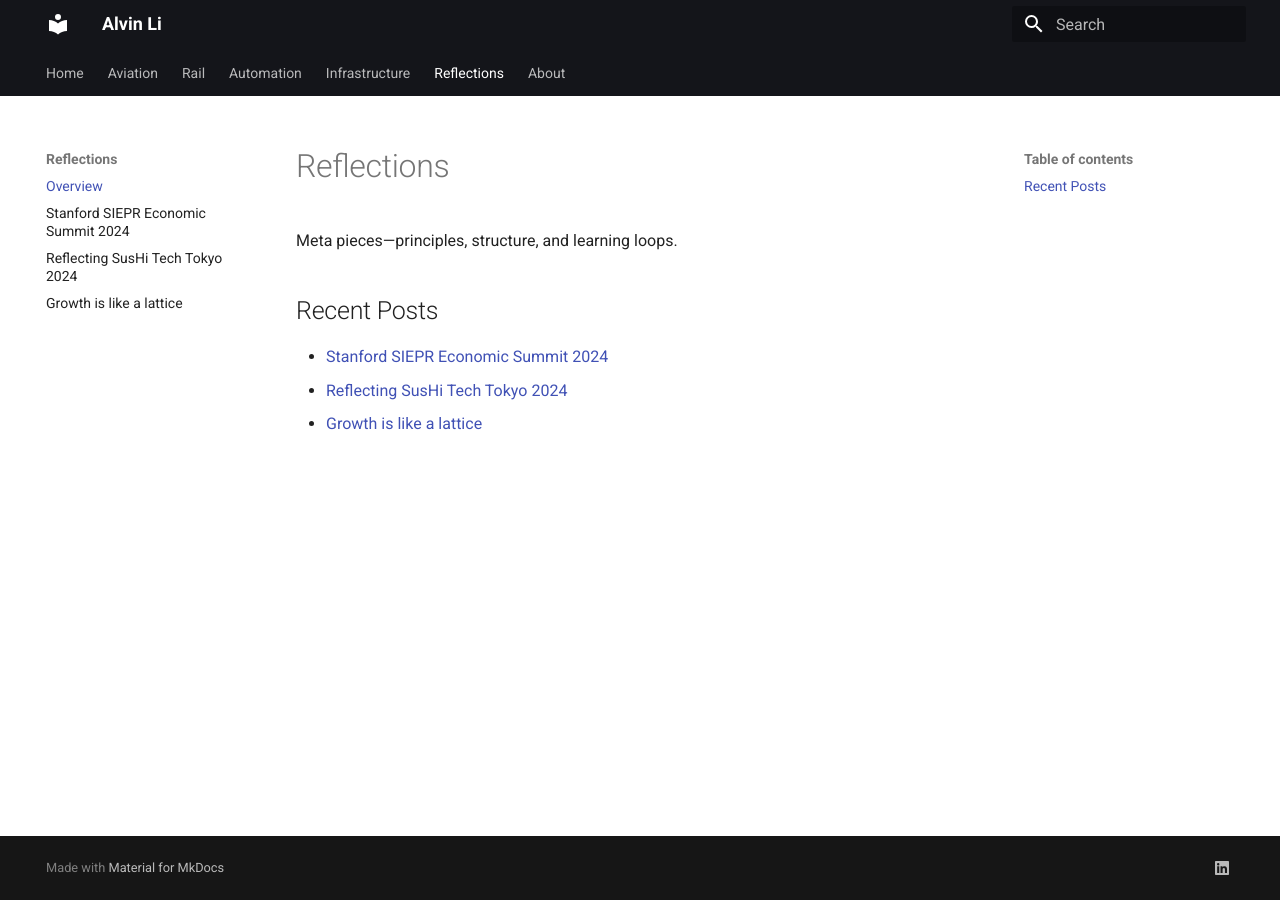
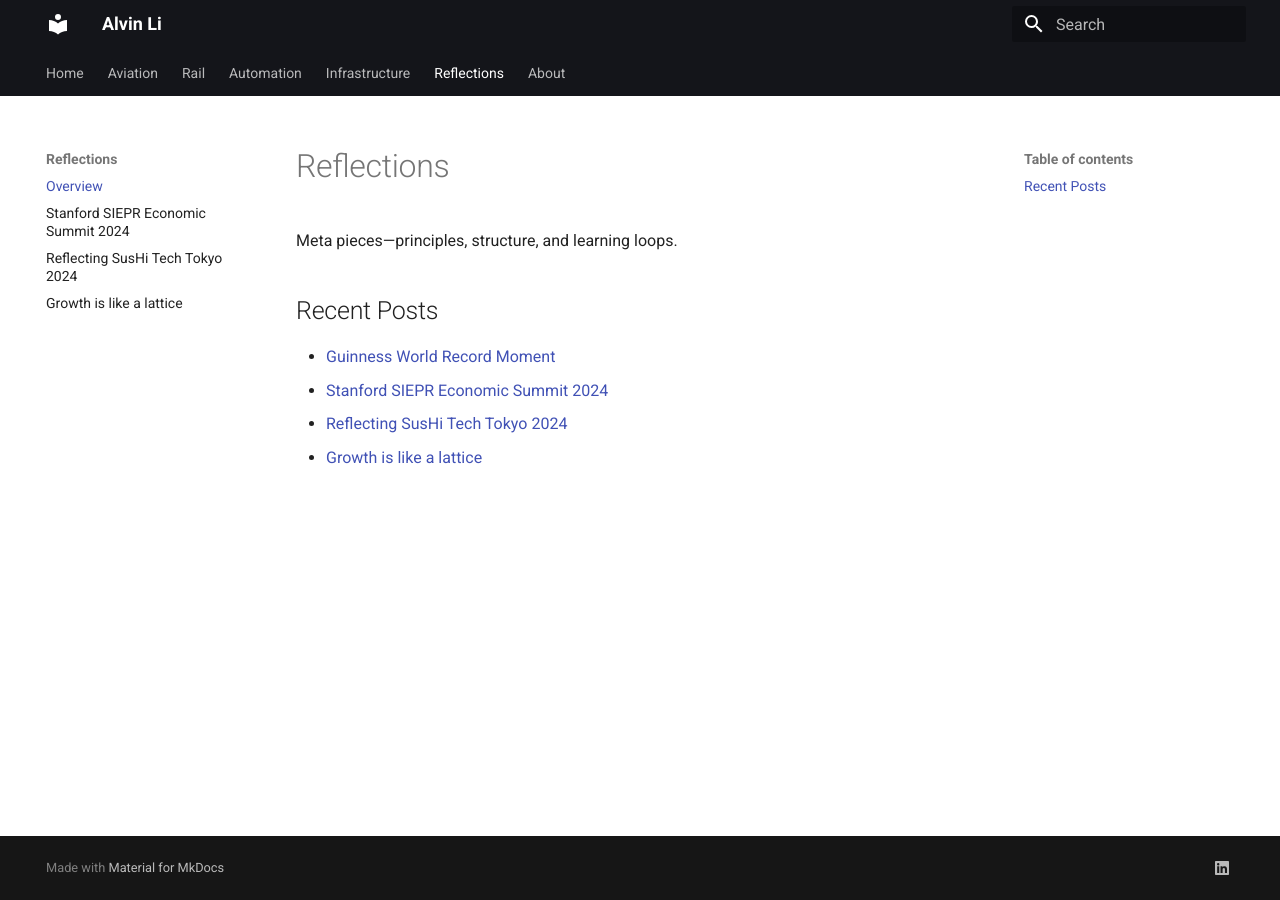
Before and after one commit to alvvvli/alvin-site, an MkDocs documentation site: the page built from docs/reflections/index.md, in a window 1280 px wide. Built offline with MkDocs 1.6.1 and Material for MkDocs 9.7.7, drawn with Linux system fonts in a browser that asks for light colours.

Commit message:
Update index.md

```diff
--- a/docs/reflections/index.md
+++ b/docs/reflections/index.md
@@ -3,6 +3,7 @@
 Meta pieces—principles, structure, and learning loops.
 
 ## Recent Posts
+- [Guinness World Record Moment](tdx24.md)
 - [Stanford SIEPR Economic Summit 2024](siepr.md)
 - [Reflecting SusHi Tech Tokyo 2024](sushi24.md)
 - [Growth is like a lattice](lattice.md)
```
